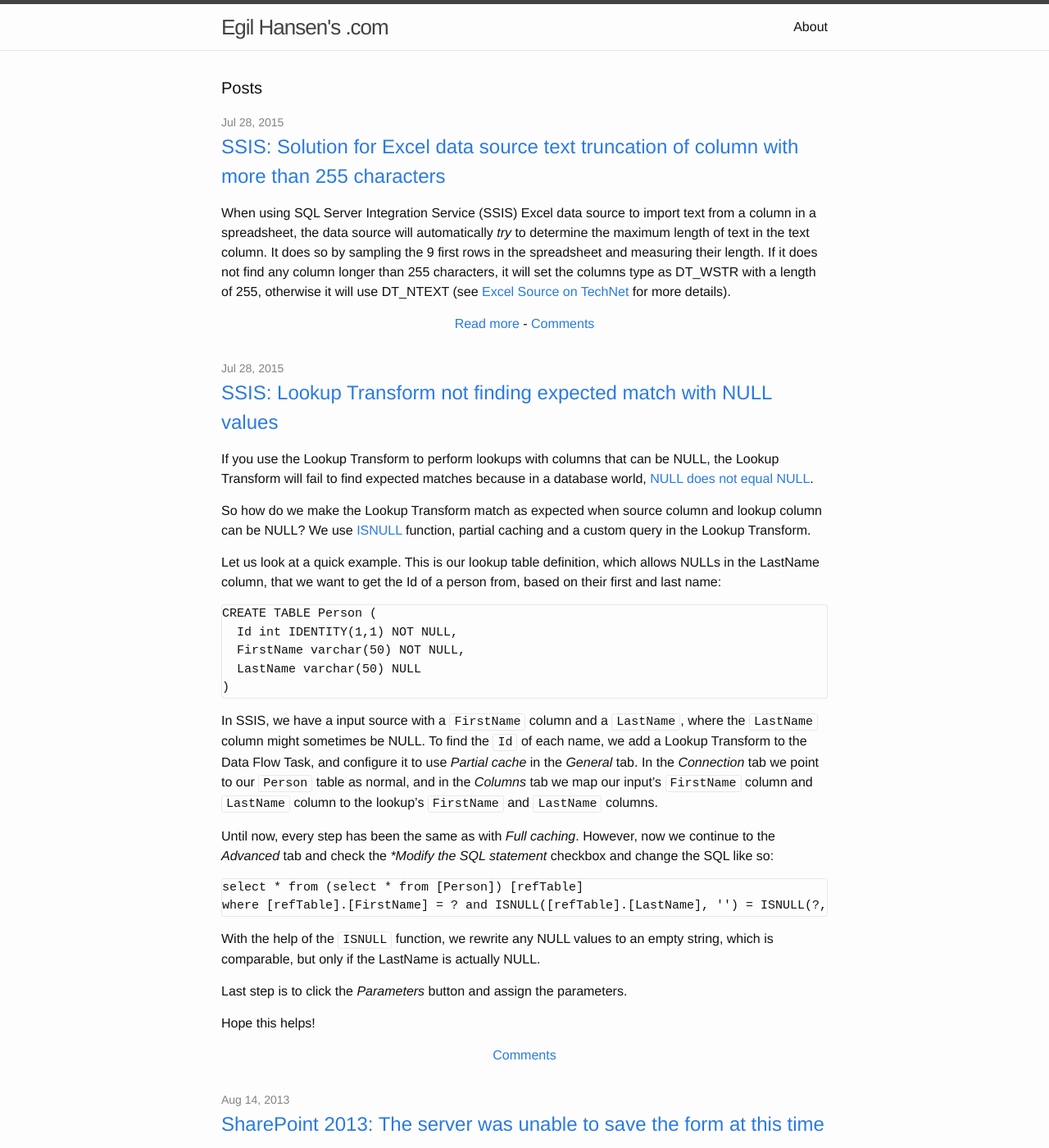
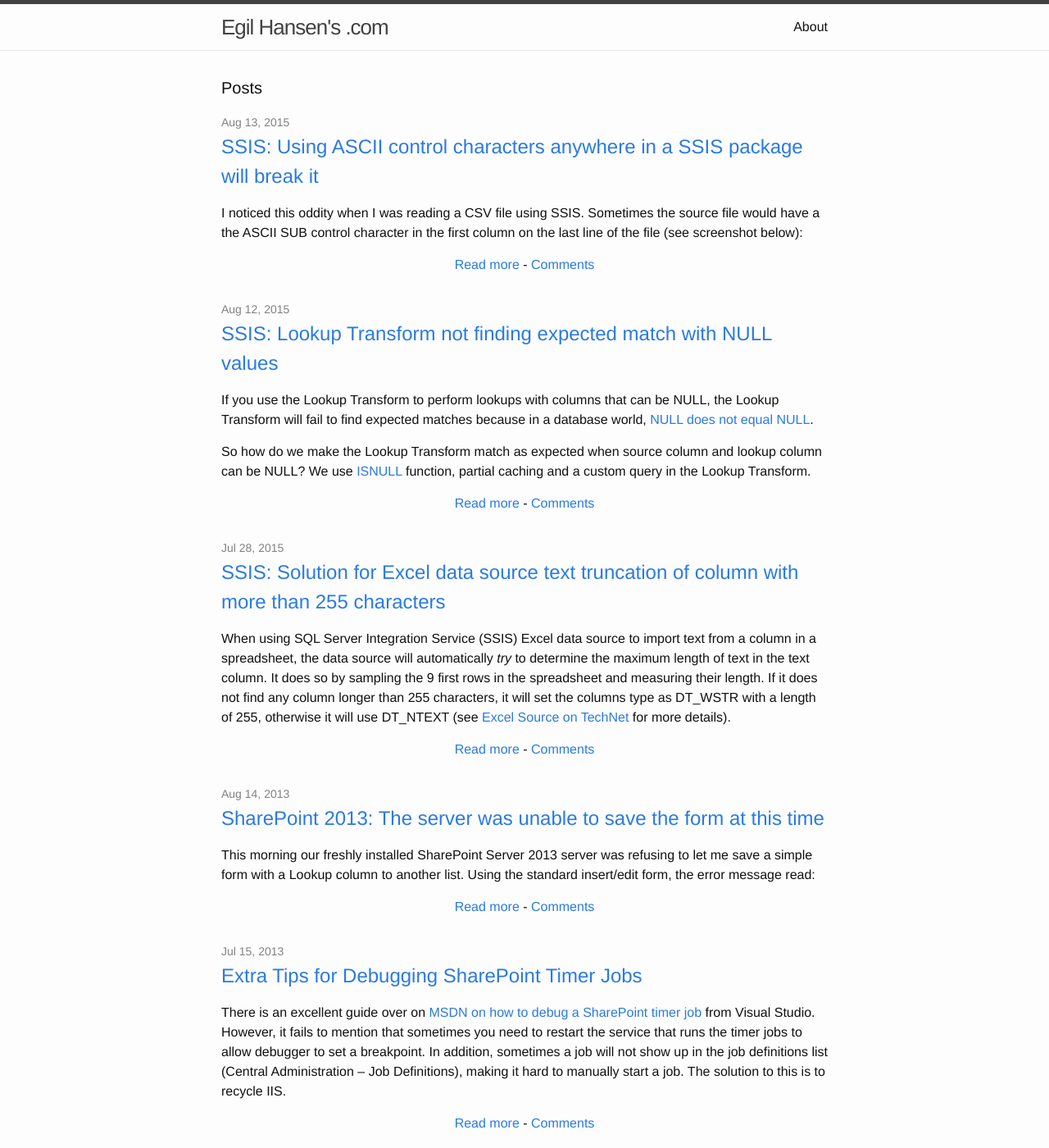
Before and after one commit to egil/egil.github.io, a Jekyll site: the page built from index.html, in a window 1280 px wide and 1400 px high. Shown: the whole window at 82% size. Built offline with Jekyll 4.4.1, drawn with Linux system fonts in a browser that asks for light colours; the list of posts is cut into pages by our own code; comment, search, counter and statistics services are not loaded; some of the changed text lies outside the part shown.

Commit message:
added article

````diff
--- a/_posts/2015-07-28-ssis-lookup-transform-not-finding-expected-match-null-values.md
+++ b/_posts/2015-08-12-ssis-lookup-transform-not-finding-expected-match-null-values.md
@@ -6,9 +6,11 @@ If you use the Lookup Transform to perform lookups with columns that can be NULL
 
 So how do we make the Lookup Transform match as expected when source column and lookup column can be NULL? We use [ISNULL](https://msdn.microsoft.com/en-us/library/ms184325.aspx) function, partial caching and a custom query in the Lookup Transform.
 
+<!--break-->
+
 Let us look at a quick example. This is our lookup table definition, which allows NULLs in the LastName column, that we want to get the Id of a person from, based on their first and last name:
 
-```SQL
+```TSQL
 CREATE TABLE Person (
   Id int IDENTITY(1,1) NOT NULL,
   FirstName varchar(50) NOT NULL,
@@ -21,7 +23,7 @@ To find the `Id` of each name, we add a Lookup Transform to the Data Flow Task,
 
 Until now, every step has been the same as with *Full caching*. However, now we continue to the *Advanced* tab and check the **Modify the SQL statement* checkbox and change the SQL like so:
 
-```SQL
+```TSQL
 select * from (select * from [Person]) [refTable]
 where [refTable].[FirstName] = ? and ISNULL([refTable].[LastName], '') = ISNULL(?, '')
 ```
--- /dev/null
+++ b/_posts/2015-08-13-ssis-using-ascii-control-characters-anywhere-in-SSIS-package-will-break-it.md
@@ -0,0 +1,23 @@
+---
+title: 'SSIS: Using ASCII control characters anywhere in a SSIS package will break it'
+layout: post
+---
+I noticed this oddity when I was reading a CSV file using SSIS. Sometimes the source file would have a the ASCII SUB control character in the first column on the last line of the file (see screenshot below):
+
+<!--break-->
+
+![ASCII SUB control character from .csv file](ssis-control-character-breaks-things.png)
+
+My first attempt to remove the line from Data Flow pipeline was to add a Conditional Split transformation to the Data Flow task. There, I checked if the first column was equal to the character, as seen in the screenshot below.
+
+![Filtering away rows with a ASCII SUB control character in the first column](ssis-control-character-breaks-things-conditional-split-fail.png)
+
+The editor did not complain, however, when I tried to execute the task, nothing happened. After few frustrating minutes I tried to restart Visual Studio, but when I reopened my package and looked in my Data Flow task, it was completely empty.
+
+My guess is that adding any [ASCII control character](http://www.robelle.com/smugbook/ascii.html), i.e. non-printing character, to somewhere in a SSIS package will caused the XML engine in Visual Studio to choke, and the result was that nothing was saved to my packaged .dtsx file.
+
+So how do we use ASCII control characters in SSIS. The right (and now obvious) approach is to use the [CODEPOINT](https://msdn.microsoft.com/en-us/library/ms137696.aspx) and lookup number of the ASCII control character we want to match with in an [ASCII table](http://www.robelle.com/smugbook/ascii.html), e.g.:
+
+![Filtering away rows with a ASCII SUB control character in the first column using the CODEPOINT function](ssis-control-character-breaks-things-conditional-split-works.png)
+
+Hope this helps!
````
Also changed, not shown: assets/ssis-control-character-breaks-things-conditional-split-fail.png (added), assets/ssis-control-character-breaks-things-conditional-split-works.png (added), assets/ssis-control-character-breaks-things.png (added).
